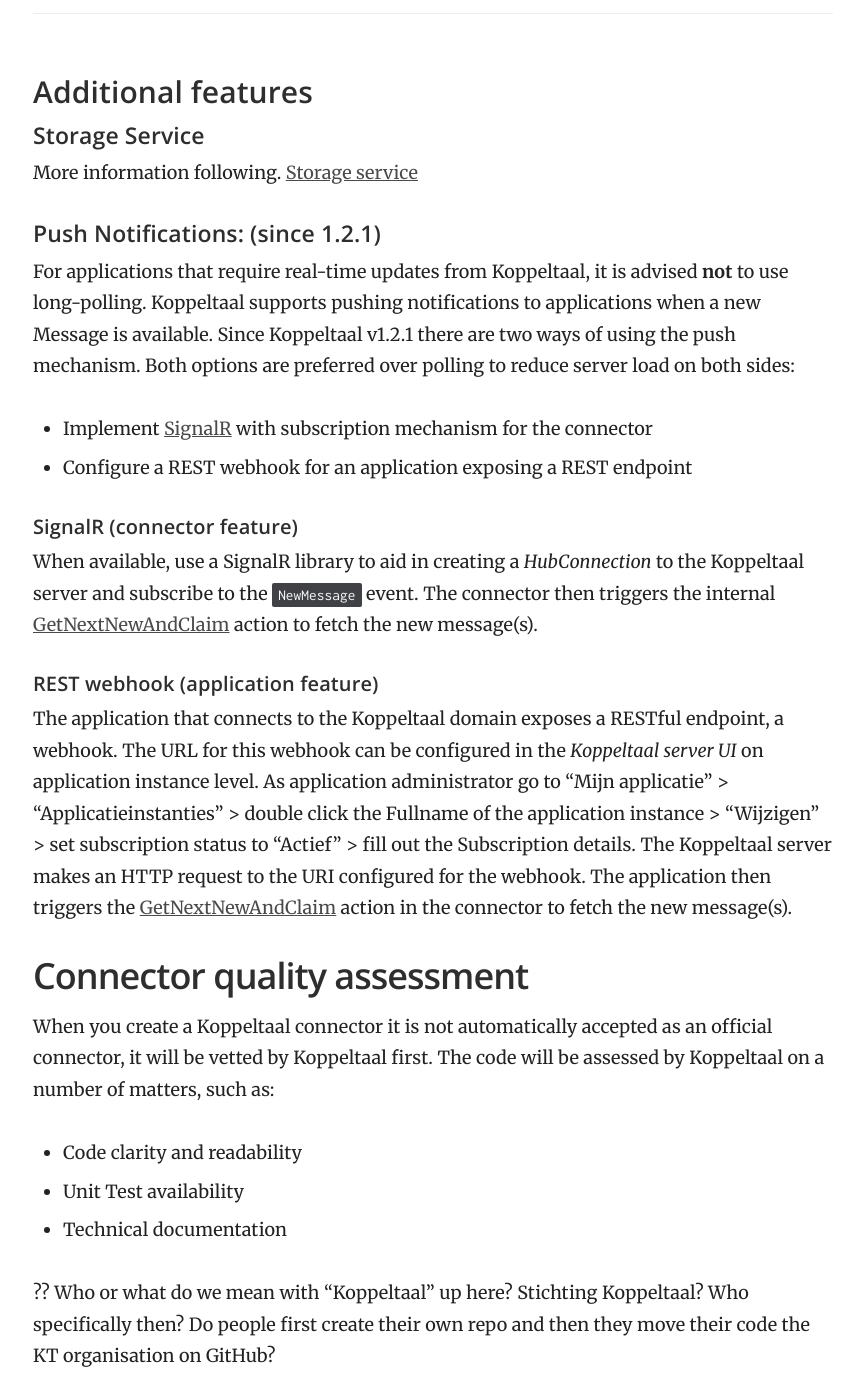
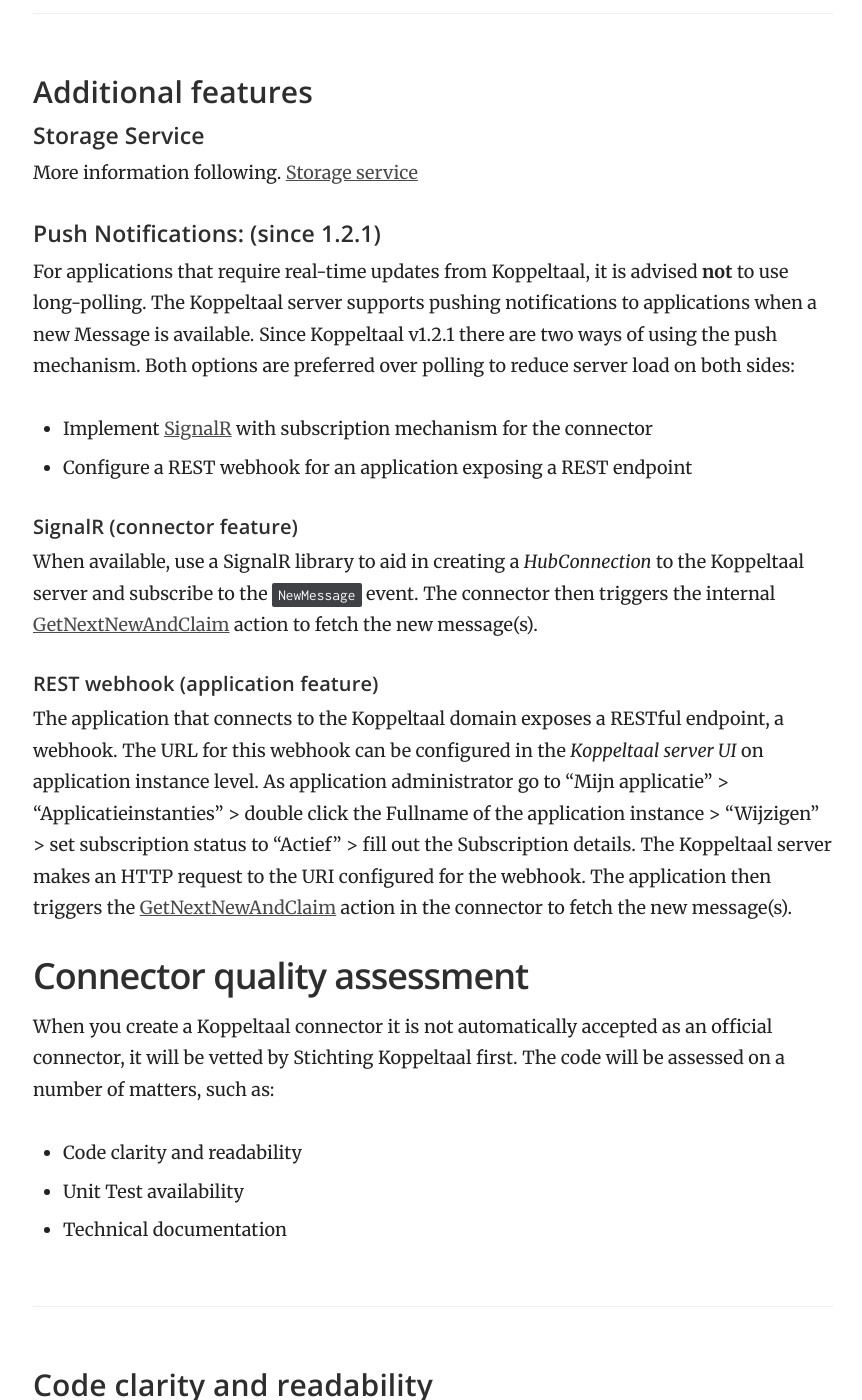
Before and after one commit to Koppeltaal/Koppeltaal-Documentation, a Jekyll site: the page built from _docs/koppeltaal-1.2/write-connector.md, in a window 1280 px wide and 1400 px high, scrolled down 5773 px. Shown: the whole window, without its empty margins (357-1219 px from the left). Built offline with Jekyll 4.4.1, drawn with Linux system fonts in a browser that asks for light colours; some of the changed text lies outside the part shown.

Commit message:
Some more clarifications

```diff
--- a/_docs/koppeltaal-1.2/write-connector.md
+++ b/_docs/koppeltaal-1.2/write-connector.md
@@ -99,7 +98,7 @@ More information following. [Storage service]
 
 #### Push Notifications: (since 1.2.1)
 
-For applications that require real-time updates from Koppeltaal, it is advised **not** to use long-polling. Koppeltaal supports pushing notifications to applications when a new Message is available. Since Koppeltaal v1.2.1 there are two ways of using the push mechanism. Both options are preferred over polling to reduce server load on both sides:
+For applications that require real-time updates from Koppeltaal, it is advised **not** to use long-polling. The Koppeltaal server supports pushing notifications to applications when a new Message is available. Since Koppeltaal v1.2.1 there are two ways of using the push mechanism. Both options are preferred over polling to reduce server load on both sides:
 
 - Implement [SignalR] with subscription mechanism for the connector
 - Configure a REST webhook for an application exposing a REST endpoint
@@ -113,20 +112,15 @@ The application that connects to the Koppeltaal domain exposes a RESTful endpoin
 The application then triggers the [GetNextNewAndClaim] action in the connector to fetch the new message(s).
 
 ## Connector quality assessment
-When you create a Koppeltaal connector it is not automatically accepted as an official connector, it will be vetted by Koppeltaal first.
-The code will be assessed by Koppeltaal on a number of matters, such as:
+When you create a Koppeltaal connector it is not automatically accepted as an official connector, it will be vetted by Stichting Koppeltaal first. The code will be assessed on a number of matters, such as:
 
 - Code clarity and readability
 - Unit Test availability
 - Technical documentation
 
-?? Who or what do we mean with "Koppeltaal" up here? Stichting Koppeltaal? Who specifically then? Do people first create their own repo and then they move their code the KT organisation on GitHub?
-
 ### Code clarity and readability
 Make sure the code is consistent, clear and readable.
 Remind yourself while developing, that the connector code is open source and will be transferred to the community at some point.
-
-?? What's the process for this?
 
 ### Integration testing
 There is a domain specifically for connectors to execute their integration tests with the Koppeltaal server (called _TestConnector_). Some useful tests:
```
Also changed, not shown: other parts of _docs/koppeltaal-1.2/write-connector.md (+1 -2 lines).
